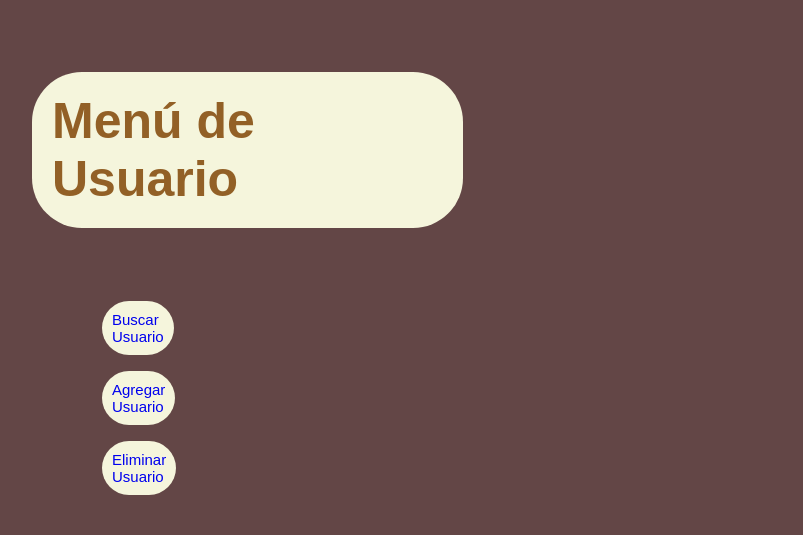
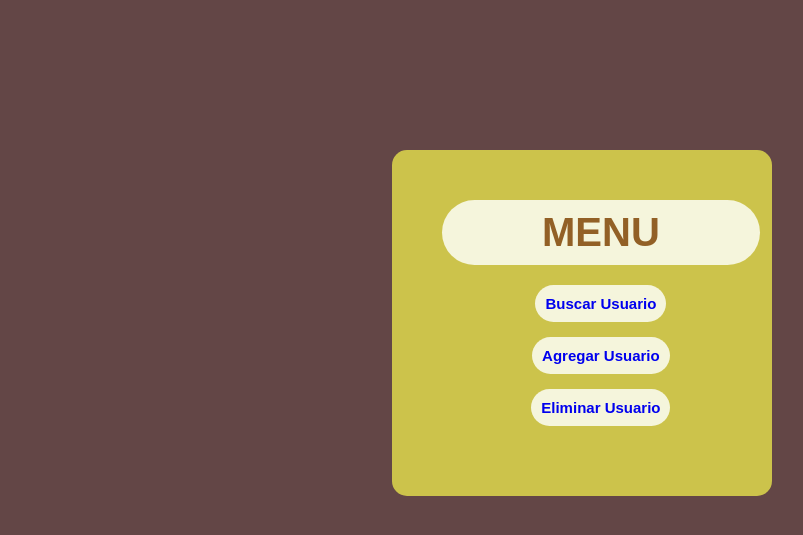
Before and after one commit to modelos-y-sistemas/menu-of-add-delete-and-find-users, a PHP site: page / in a window 1280 px wide. Shown: the top 535 px of the page, without its empty margins (58-861 px from the left). Run offline with PHP 8.4, Linux system fonts and the light colour scheme.

Commit message:
interfaz de menu realizada

```diff
--- a/estilo.css
+++ b/estilo.css
@@ -1,73 +1,61 @@
+*{
+  padding: 0;
+  margin: 0;
+  box-sizing: border-box;
+}
+
 body{
 	background-color: #634646;
-	margin-left: 20px;
+  margin-top: 150px;
 }
 
-.dI{
-	position: relative;
+.menu{
+  display: grid;
+  grid-template-rows: repeat(2, auto);
+  justify-content: space-evenly;
+  background: #ccc34b;
+  width: 380px;
+  border-radius: 15px;
+  padding: 50px;
+  margin: auto;
+  margin-top: auto;
+  justify-items: center;
 }
 
-.dZ{
-	top: 250px;
-	position: absolute;
-}
+.menu__title{
+  padding: 10px 100px;
 
-h1{
-	left: 20px;
-	top: 30px;
-	position: relative;
-}
-
-.titulo{
-	font-size: 50px;
+	font-family: arial;
+  font-size: 40px;
 	background-color: beige;
 	border-color: beige;
 	border-radius: 50px;
-	margin-right: 40px;
-	position: relative;
 	color: #926026;
-	font-family: arial;
-	margin-left: 50px;
-	position: relative;
 }
 
-#ttxt{
-	font-weight: bolder;
-	margin-right: 60%;
-	padding: 20px;
-	position: absolute;
+.menu__list{
+  display: flex;
+  flex-direction: column;
+  gap: 15px;
+  width: 180px;
+  padding: 20px;
+  align-items: center;
+  justify-items: center;
+  list-style: none;
+  font-weight: bolder;
+  justify-content: center;
+  align-content: flex-start;
 }
 
-nav{
-	margin-top: 15%;
-}
-
-li{
-	list-style: none;
-	margin-top: 20px;
-	margin-left: 100px;
-	position: absolute;
-}
-
-
-.bmtxt{
+.menu__item{
 	padding: 10px;
 	font-family: arial;
 	background-color: beige;
 	border-color: beige;
 	font-size: 15px;
 	border-radius: 50px;
-	position: absolute;
 }
 
-p{
-	position: absolute;
+.menu__link{
+  text-decoration: none;
 }
-
-#ei{
-	margin-top: 85px;
-}
-
-#ai{
-	margin-top: 155px;
-}
--- a/index.php
+++ b/index.php
@@ -1,24 +1,20 @@
 <!DOCTYPE html>
-<html lang="en">
+<html lang="es">
 <head>
   <meta charset="UTF-8">
   <meta http-equiv="X-UA-Compatible" content="IE=edge">
   <meta name="viewport" content="width=device-width, initial-scale=1.0">
-  <link rel="stylesheet" type="text/css" href="estilo.css"></link>
-  <title>Men&uacute;</title>
+  <link rel="stylesheet" href="estilo.css">
+  <title>Menú</title>
 </head>
 <body>
-  <div class="dI">
-  <h1 class="titulo" id="ttxt">Men&uacute; de Usuario</h1>
-  </div>
-  <div class="dZ">
-  <nav>
-  <ul>
-    <li><a href="Buscar/"><p class="bmtxt">Buscar Usuario</p></a></li>
-    <li><a href="Agregar/"><p class="bmtxt" id="ei">Agregar Usuario</p></a></li>
-    <li><a href="Eliminar/"><p class="bmtxt" id="ai">Eliminar Usuario</p></a></li>
-  </ul>
-  </nav>
+  <div class="menu">
+    <h1 class="menu__title"> MENU </h1>
+    <ul class="menu__list">
+      <li class="menu__item"><a href="Buscar/"   class="menu__link">Buscar Usuario  </a></li>
+      <li class="menu__item"><a href="Agregar/"  class="menu__link">Agregar Usuario </a></li>
+      <li class="menu__item"><a href="Eliminar/" class="menu__link">Eliminar Usuario</a></li>
+    </ul>
   </div>
 </body>
 </html>
```
